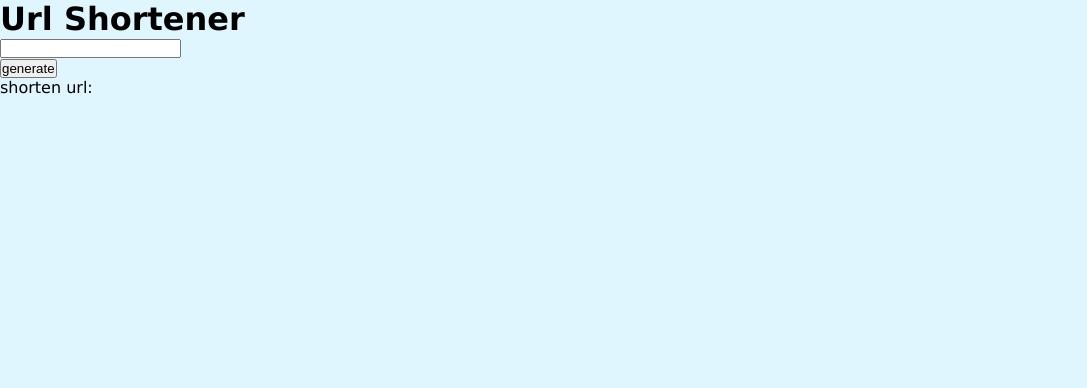
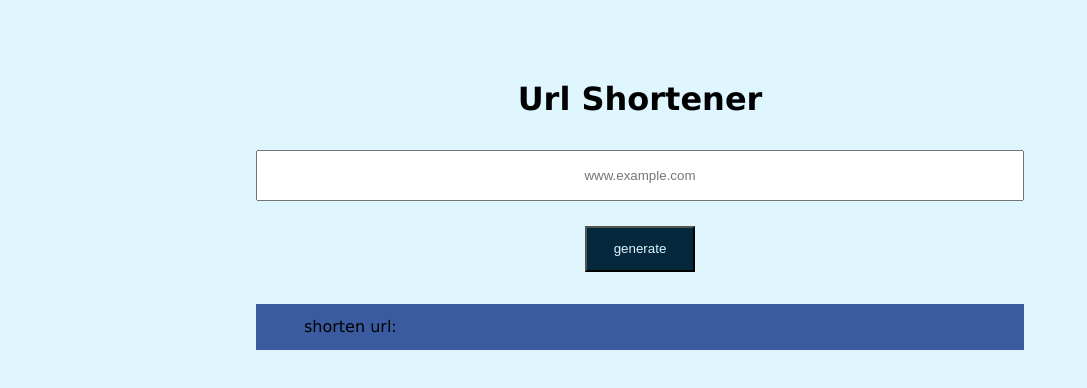
Before and after one commit to Masud-Ndatsu/Link-Shortener, a plain HTML site: page index.html in a window 1280 px wide. Shown: the whole page, without its empty margins (0-1087 px from the left). Drawn offline with Linux system fonts and the light colour scheme.

Commit message:
app.js style.css modified

```diff
--- a/app.js
+++ b/app.js
@@ -0,0 +1,7 @@
+const form = document.querySelector(".form-group");
+
+form.addEventListener("submit", postFormData);
+
+function postFormData(e) {
+  e.preventDefault();
+}
--- a/index.html
+++ b/index.html
@@ -15,10 +15,15 @@
         </div>
         <form action="" class="form-group">
           <div class="form-control">
-            <input type="text" name="url" id="url" />
+            <input
+              type="text"
+              name="url"
+              id="url"
+              placeholder="www.example.com"
+            />
           </div>
           <div class="form-control">
-            <button type="submit">generate</button>
+            <button class="btn" type="submit">generate</button>
           </div>
         </form>
         <div class="output">
--- a/style.css
+++ b/style.css
@@ -9,3 +9,38 @@ body {
     "Lucida Sans Unicode", Geneva, Verdana, sans-serif;
   background-color: #dff6ff;
 }
+
+.container {
+  text-align: center;
+  max-width: 960px;
+  width: 95vw;
+  margin: 5rem auto;
+}
+
+.form-group {
+  margin: 2rem auto;
+}
+
+.form-group .form-control {
+  margin-bottom: 25px;
+}
+.form-group .form-control input {
+  padding: 1.2em;
+  width: 80%;
+}
+.form-group .form-control input::placeholder {
+  text-align: center;
+}
+.form-group .form-control .btn {
+  padding: 1em 2em;
+  background-color: #06283d;
+  color: #dff6ff;
+}
+
+.content-wrapper .output {
+  text-align: left;
+  background-color: #3a5ba0;
+  padding: 0.85em 3em;
+  width: 80%;
+  margin: auto;
+}
```
